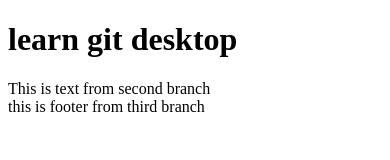
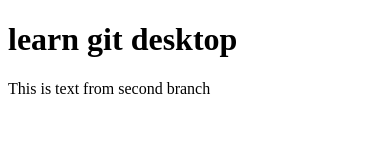
Before and after one commit to Bounphone/git-desktop, a plain HTML site: page index.html in a window 390 px wide. Drawn offline with Linux system fonts and the light colour scheme.

Commit message:
Revert "Merge pull request #2 from Bounphone/third_branch"
This reverts commit 5bb6c42816708534905daa55c1764d52145562f6, reversing
changes made to 884e17b6518e558c15619f2fd33d01eda11b2648.

```diff
--- a/index.html
+++ b/index.html
@@ -11,8 +11,5 @@
     <main>
         This is text from second branch
     </main>
-    <footer>
-        this is footer from third branch
-    </footer>
 </body>
 </html>
```
